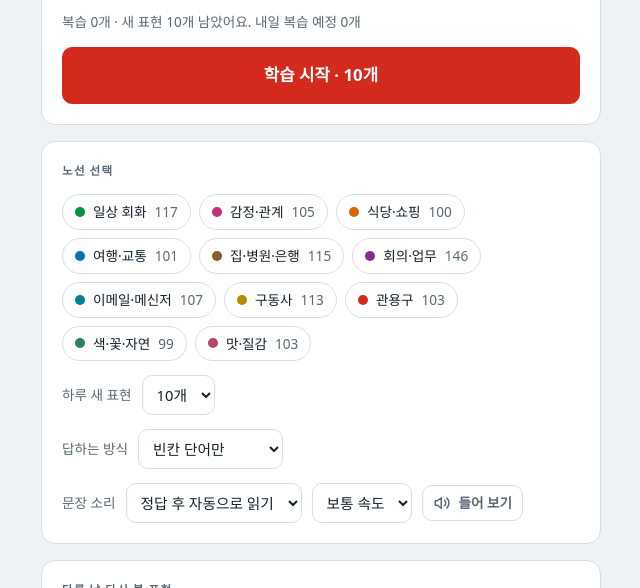
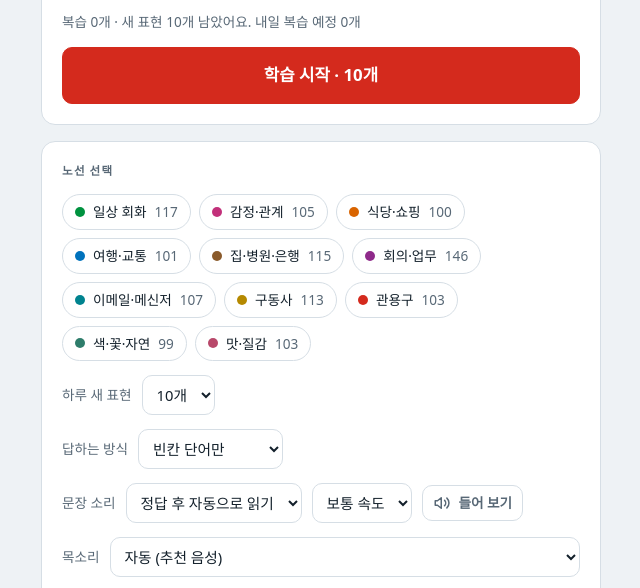
Before and after one commit to chaeeunlee227/toronto-talk, a plain HTML site: page index.html in a window 1280 px wide. Shown: the part 361-949 px from the top of the page, without its empty margins (319-959 px from the left). Drawn offline with Linux system fonts and the light colour scheme; a web font is replaced by a local one.

Commit message:
Add a voice picker for sentence audio
Lists the device's English voices (novelty voices hidden, high-quality
first), plays a sample on change, and remembers the choice.

Co-Authored-By: Claude Opus 5.5 <noreply@anthropic.com>
Claude-Session: https://claude.ai/code/session_01TUUT2CoJY5L5LfdSzoK25E

```diff
--- a/index.html
+++ b/index.html
@@ -164,6 +164,8 @@ select,.search{font:inherit;font-size:.92rem;padding:8px 10px;border-radius:10px
 .mic-btn.on::before{content:"";width:7px;height:7px;border-radius:50%;background:var(--accent);animation:micdot 1s ease-in-out infinite}
 .mic-btn.on svg{display:none}
 @keyframes micdot{50%{opacity:.25}}
+.voice-sel{flex:1 1 200px;max-width:100%}
+.voice-tip{font-size:.78rem}
 .qright{display:flex;align-items:center;gap:6px}
 .btn.listen{padding:4px 8px;font-size:.8rem}
 .ko-line{font-size:1.15rem;font-weight:600;line-height:1.55;margin:0;text-wrap:balance}
@@ -362,7 +364,7 @@ function laterLabel(key){const n=dayDiff(key);if(n<=0)return"오늘";if(n===1)re
 /* ---------- 저장 (이 브라우저) ---------- */
 const LS="toronto-talk-v1";
 let progress={};   // cardId -> {box,due,hinted,firstSeen,last,seen,updated}
-let settings={newPerDay:10,lines:Object.keys(LINES),autoSpeak:true,speechRate:0.95,answerMode:"word"};
+let settings={newPerDay:10,lines:Object.keys(LINES),autoSpeak:true,speechRate:0.95,answerMode:"word",voice:""};
 let log=null;      // "YYYY-MM-DD" -> 그날 푼 문제 수
 function loadLocal(){try{const j=JSON.parse(localStorage.getItem(LS)||"{}");progress=j.progress||{};if(j.settings)settings=Object.assign(settings,j.settings);log=j.log||null}catch(e){}}
 function saveLocal(){try{localStorage.setItem(LS,JSON.stringify({progress,settings,log}))}catch(e){}}
@@ -485,14 +487,31 @@ const SPEAK_ICON=`<svg width="18" height="18" viewBox="0 0 24 24" fill="none" st
 const canSpeak="speechSynthesis" in window;
 // 기기에 있는 영어 음성 중 가장 자연스러운 것을 골라요 (캐나다 > 미국 > 기타 영어, 고음질 음성 우선)
 let voiceCache=null;
+// 효과음 같은 장난 음성(Bells, Bubbles 등)은 목록에서 빼요
+const NOVELTY=/bad news|bahh|bells|boing|bubbles|cellos|good news|jester|organ|superstar|trinoids|whisper|wobble|zarvox|albert|fred|junior|kathy|ralph|grandma|grandpa|eddy|flo|reed|rocko|sandy|shelley/i;
+const voiceKey=v=>v.name+"|"+v.lang;
+function englishVoices(){
+  if(!canSpeak)return [];
+  const score=v=>(/en[-_]CA/i.test(v.lang)?4:/en[-_]US/i.test(v.lang)?3:1)+(/enhanced|premium|natural|neural/i.test(v.name)?3:0)+(/samantha|google|ava|allison|nathan/i.test(v.name)?1:0);
+  return speechSynthesis.getVoices().filter(v=>/^en[-_]/i.test(v.lang)&&!NOVELTY.test(v.name)).sort((a,b)=>score(b)-score(a)||a.name.localeCompare(b.name));
+}
+const REGION={US:"미국",CA:"캐나다",GB:"영국",AU:"호주",IE:"아일랜드",IN:"인도",ZA:"남아공",NZ:"뉴질랜드",SG:"싱가포르"};
+function voiceLabel(v){
+  const r=(v.lang.split(/[-_]/)[1]||"").toUpperCase();
+  const q=/premium/i.test(v.name)?" · 최고 음질":/enhanced|natural|neural/i.test(v.name)?" · 고음질":"";
+  return `${v.name.replace(/\s*\((enhanced|premium)\)/i,"")} (${REGION[r]||r||"영어"})${q}`;
+}
 function pickVoice(){
-  if(!canSpeak)return null;
-  const vs=speechSynthesis.getVoices().filter(v=>/^en[-_]/i.test(v.lang));
-  if(!vs.length)return null;
-  const score=v=>(/en[-_]CA/i.test(v.lang)?4:/en[-_]US/i.test(v.lang)?3:1)+(/enhanced|premium|natural|neural/i.test(v.name)?3:0)+(/samantha|google|ava|allison|nathan/i.test(v.name)?1:0);
-  return vs.sort((a,b)=>score(b)-score(a))[0];
-}
-if(canSpeak){try{speechSynthesis.onvoiceschanged=()=>{voiceCache=pickVoice()}}catch(e){}}
+  const vs=englishVoices(); if(!vs.length)return null;
+  if(settings.voice){const v=vs.find(x=>voiceKey(x)===settings.voice);if(v)return v}   // 직접 고른 음성
+  return vs[0];                                                                        // 자동: 가장 자연스러운 음성
+}
+function fillVoiceSelect(){
+  const sel=document.getElementById("voiceSel"); if(!sel)return;
+  const vs=englishVoices();
+  sel.innerHTML=`<option value="">자동 (추천 음성)</option>`+vs.map(v=>`<option value="${esc(voiceKey(v))}" ${voiceKey(v)===settings.voice?"selected":""}>${esc(voiceLabel(v))}</option>`).join("");
+}
+if(canSpeak){try{speechSynthesis.onvoiceschanged=()=>{voiceCache=pickVoice();fillVoiceSelect()}}catch(e){}}
 function utter(text){
   const u=new SpeechSynthesisUtterance(text);
   voiceCache=voiceCache||pickVoice();
@@ -679,7 +698,12 @@ function renderHome(){
         <select id="autoSpeak"><option value="1" ${settings.autoSpeak?"selected":""}>정답 후 자동으로 읽기</option><option value="0" ${settings.autoSpeak?"":"selected"}>버튼 눌렀을 때만</option></select>
         <select id="speechRate" aria-label="읽기 속도"><option value="0.95" ${settings.speechRate>=0.9?"selected":""}>보통 속도</option><option value="0.75" ${settings.speechRate<0.9?"selected":""}>느리게</option></select>
         <button class="btn small" id="testVoice">${SPEAK_ICON}들어 보기</button>
-      </div>`:""}
+      </div>
+      <div class="row">
+        <label for="voiceSel" class="small">목소리</label>
+        <select id="voiceSel" class="voice-sel"></select>
+      </div>
+      <p class="small voice-tip">목록에 원하는 목소리가 없으면 아이폰 설정 → 손쉬운 사용 → 읽기 및 말하기 → 음성 → 영어에서 '고음질' 음성을 내려받은 뒤 이 화면을 다시 열어 주세요.</p>`:""}
     </section>
 
     <section class="panel">
@@ -707,6 +731,8 @@ function renderHome(){
     asSel.onchange=e=>{settings.autoSpeak=e.target.value==="1";saveSettings()};
     document.getElementById("speechRate").onchange=e=>{settings.speechRate=+e.target.value;saveSettings()};
     document.getElementById("testVoice").onclick=()=>speak("Let's touch base next week.");
+    fillVoiceSelect();
+    document.getElementById("voiceSel").onchange=e=>{settings.voice=e.target.value;voiceCache=pickVoice();saveSettings();speak("Hi! This is how I sound.")};
   }
   document.getElementById("reset").onclick=()=>{
     document.getElementById("resetBox").innerHTML=`<span>학습 기록과 연속 기록을 모두 지울까요?</span><button class="btn" id="resetYes" style="color:var(--bad)">지우기</button><button class="btn ghost" id="resetNo">취소</button>`;
```
Also changed, not shown: source/template.html (+35 -9 lines).
